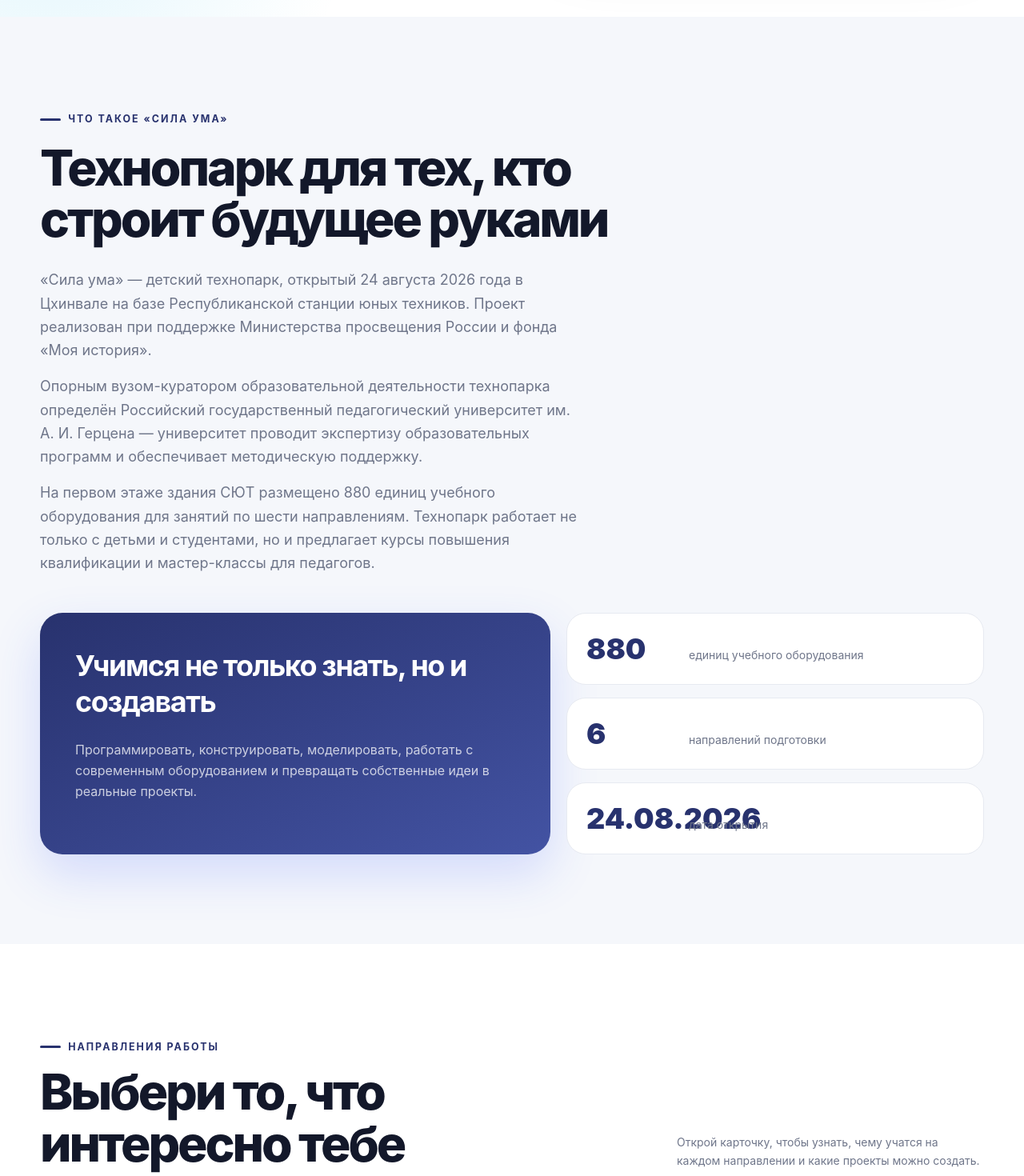
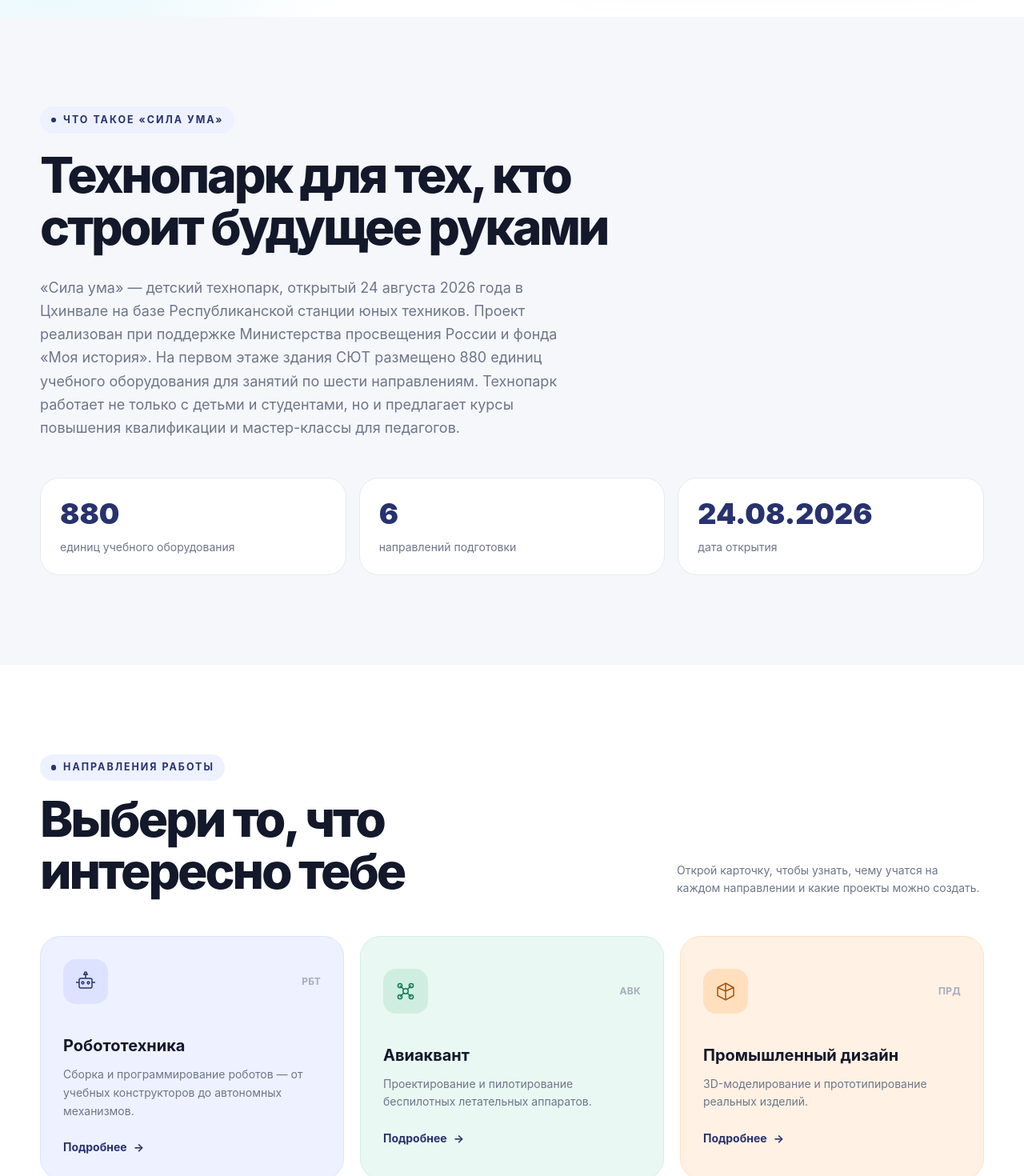
Before and after one commit to sila-uma/sila-uma.github.io, a Next.js app: page / in a window 1280 px wide. Shown: the part 780-2250 px from the top of the page at 80% size. Built offline with nearby package versions, Linux system fonts and the light colour scheme; a web font is replaced by a local one.

Commit message:
Refine content, directions, gallery and partner cards

```diff
--- a/content/news/2026-08-24-otkrytie-tehnoparka.md
+++ b/content/news/2026-08-24-otkrytie-tehnoparka.md
@@ -12,8 +12,6 @@
 
 На первом этаже здания станции разместили 880 единиц учебного оборудования для занятий по шести направлениям: робототехника, авиаквант, промышленный дизайн, лазерные технологии, IT и медиапроизводство. Подготовка помещений — ремонт, оснащение и обучение персонала — началась в декабре 2025 года.
 
-Опорным вузом-куратором образовательной деятельности технопарка Министерство просвещения России определило РГПУ им. А. И. Герцена: университет проведёт экспертизу образовательных программ и будет оказывать методическую поддержку проекту.
-
 Технопарк будет работать не только с детьми и студентами, но и предложит курсы повышения квалификации и мастер-классы для педагогов.
 
 *Источники: [ТАСС](https://tass.ru/obschestvo/28040717), [Sputnik Южная Осетия](https://sputnik-ossetia.ru/20260824/v-tskhinvale-otkrylsya-tekhnopark-sila-uma-40700647.html)*
--- a/content/settings/about.yml
+++ b/content/settings/about.yml
@@ -5,14 +5,6 @@
   «Сила ума» — детский технопарк, открытый 24 августа 2026 года в Цхинвале на
   базе Республиканской станции юных техников. Проект реализован при поддержке
   Министерства просвещения России и фонда «Моя история».
-
-
-  Опорным вузом-куратором образовательной деятельности технопарка определён
-  Российский государственный педагогический университет им. А. И. Герцена —
-  университет проводит экспертизу образовательных программ и обеспечивает
-  методическую поддержку.
-
-
   На первом этаже здания СЮТ размещено 880 единиц учебного оборудования для
   занятий по шести направлениям. Технопарк работает не только с детьми и
   студентами, но и предлагает курсы повышения квалификации и мастер-классы для
--- a/content/settings/contacts.yml
+++ b/content/settings/contacts.yml
@@ -1,10 +1,9 @@
 visible: true
 title: Контакты
 address: >-
-  Республиканская станция юных техников, г. Цхинвал, Республика Южная Осетия
-note: >-
-  Точный адрес, телефон и часы работы уточняются — заполните перед публикацией.
+  Республика Южная Осетия, г. Цхинвал, ул. Пушкина, 8
+note: ""
 phone: ""
-email: ""
+email: directord4@gmail.com
 vk: ""
 map_embed: ""
--- a/src/app/globals.css
+++ b/src/app/globals.css
@@ -71,13 +71,17 @@
   letter-spacing: 0.16em;
   line-height: 1.3;
   text-transform: uppercase;
+  padding: 0.55rem 0.85rem;
+  border-radius: 999px;
+  background: #eef1ff;
+  color: var(--color-blue);
 }
 
 .eyebrow::before {
   content: "";
-  width: 1.65rem;
-  height: 3px;
-  border-radius: 999px;
+  width: 0.42rem;
+  height: 0.42rem;
+  border-radius: 50%;
   background: currentColor;
 }
 
--- a/src/components/About.tsx
+++ b/src/components/About.tsx
@@ -19,19 +19,13 @@
             ))}
           </div>
         </div>
-        <div className="grid gap-5 lg:grid-cols-[1.1fr_.9fr]">
-          <div className="rounded-[1.75rem] bg-gradient-to-br from-[var(--color-blue)] to-[var(--color-violet)] p-8 text-white shadow-[0_24px_60px_rgba(54,89,255,.18)] md:p-11">
-            <h3 className="max-w-xl font-[family-name:var(--font-display)] text-3xl font-bold leading-tight tracking-[-0.04em] md:text-4xl">Учимся не только знать, но и создавать</h3>
-            <p className="mt-6 max-w-xl leading-relaxed text-white/75">Программировать, конструировать, моделировать, работать с современным оборудованием и превращать собственные идеи в реальные проекты.</p>
-          </div>
-          <div className="grid gap-4 sm:grid-cols-3 lg:grid-cols-1">
+        <div className="grid gap-4 sm:grid-cols-3">
           {about.stats.map((stat) => (
-            <div key={stat.label} className="grid grid-cols-[7rem_1fr] items-baseline gap-4 rounded-3xl border border-[var(--color-line)] bg-white p-6">
+            <div key={stat.label} className="rounded-3xl border border-[var(--color-line)] bg-white p-6">
               <div className="font-[family-name:var(--font-display)] text-3xl font-black text-[var(--color-blue)] md:text-4xl">{stat.value}</div>
-              <div className="text-sm leading-snug text-[var(--color-slate)]">{stat.label}</div>
+              <div className="mt-3 text-sm leading-snug text-[var(--color-slate)]">{stat.label}</div>
             </div>
           ))}
-          </div>
         </div>
       </div>
     </section>
--- a/src/components/Directions.tsx
+++ b/src/components/Directions.tsx
@@ -3,6 +3,24 @@
 import { useRef, useState } from "react";
 import type { Direction } from "@/lib/content";
 import { DIRECTION_ICONS } from "./icons";
+
+const CARD_STYLES = [
+  "border-[#dce2ff] bg-[#eef1ff]",
+  "border-[#d1efe3] bg-[#e9f8f2]",
+  "border-[#ffe0c2] bg-[#fff1e4]",
+  "border-[#e5d9ff] bg-[#f3edff]",
+  "border-[#d0eefb] bg-[#e9f8ff]",
+  "border-[#ffd7df] bg-[#ffedf1]",
+];
+
+const ICON_STYLES = [
+  "bg-[#dce2ff] text-[#28326e]",
+  "bg-[#cfeee1] text-[#167a55]",
+  "bg-[#ffdfbd] text-[#a6530b]",
+  "bg-[#e3d7ff] text-[#6543a8]",
+  "bg-[#cceefa] text-[#08769d]",
+  "bg-[#ffd5de] text-[#ad3551]",
+];
 
 export function Directions({ directions }: { directions: Direction[] }) {
   const [active, setActive] = useState<Direction | null>(null);
@@ -27,17 +45,18 @@
           <p className="max-w-sm text-sm leading-relaxed text-[var(--color-slate)]">Открой карточку, чтобы узнать, чему учатся на каждом направлении и какие проекты можно создать.</p>
         </div>
         <div className="grid gap-5 sm:grid-cols-2 lg:grid-cols-3">
-          {directions.map((d) => {
+          {directions.map((d, index) => {
             const Icon = DIRECTION_ICONS[d.icon] ?? DIRECTION_ICONS.code;
+            const palette = index % CARD_STYLES.length;
             return (
               <button
                 key={d.slug}
                 type="button"
                 onClick={() => open(d)}
-                className="group relative min-h-[19rem] cursor-pointer overflow-hidden rounded-[1.6rem] border border-[var(--color-line)] bg-[var(--color-paper-tint)] p-7 text-left transition duration-300 hover:-translate-y-1.5 hover:bg-white hover:shadow-[0_20px_50px_rgba(34,43,85,.10)]"
+                className={`group relative min-h-[19rem] cursor-pointer overflow-hidden rounded-[1.6rem] border p-7 text-left transition duration-300 hover:-translate-y-1.5 hover:shadow-[0_20px_50px_rgba(34,43,85,.10)] ${CARD_STYLES[palette]}`}
               >
                 <div className="mb-10 flex items-center justify-between">
-                  <span className="grid h-14 w-14 place-items-center rounded-2xl bg-[#e8edff] text-[var(--color-blue)] transition-transform group-hover:scale-105">
+                  <span className={`grid h-14 w-14 place-items-center rounded-2xl transition-transform group-hover:scale-105 ${ICON_STYLES[palette]}`}>
                     <Icon className="h-8 w-8" />
                   </span>
                   <span className="font-[family-name:var(--font-mono)] text-xs font-bold tracking-wide text-[#a7adbc]">{d.code}</span>
--- a/src/components/Gallery.tsx
+++ b/src/components/Gallery.tsx
@@ -1,6 +1,31 @@
+"use client";
+
+import { useEffect, useState } from "react";
 import type { GallerySettings } from "@/lib/content";
 
 export function Gallery({ gallery }: { gallery: GallerySettings }) {
+  const [active, setActive] = useState<number | null>(null);
+  const count = gallery.items.length;
+
+  const showPrevious = () => setActive((current) => current === null ? null : (current - 1 + count) % count);
+  const showNext = () => setActive((current) => current === null ? null : (current + 1) % count);
+
+  useEffect(() => {
+    if (active === null) return;
+    const previousOverflow = document.body.style.overflow;
+    document.body.style.overflow = "hidden";
+    const onKeyDown = (event: KeyboardEvent) => {
+      if (event.key === "Escape") setActive(null);
+      if (event.key === "ArrowLeft") showPrevious();
+      if (event.key === "ArrowRight") showNext();
+    };
+    window.addEventListener("keydown", onKeyDown);
+    return () => {
+      document.body.style.overflow = previousOverflow;
+      window.removeEventListener("keydown", onKeyDown);
+    };
+  }, [active, count]);
+
   return (
     <section id="gallery" className="bg-[#101426] py-20 text-white md:py-28">
       <div className="section-shell">
@@ -18,22 +43,42 @@
         ) : (
           <div className="grid gap-4 sm:grid-cols-2 md:auto-rows-[15rem] md:grid-cols-4">
             {gallery.items.map((item, i) => (
-              <figure
+              <button
                 key={i}
-                className={`group relative min-h-64 overflow-hidden rounded-3xl bg-white/10 ${i === 0 ? "md:col-span-2 md:row-span-2" : i === 3 ? "md:col-span-2" : ""}`}
+                type="button"
+                onClick={() => setActive(i)}
+                aria-label={`Открыть фотографию ${i + 1} из ${count}`}
+                className={`group relative min-h-64 cursor-zoom-in overflow-hidden rounded-3xl bg-white/10 ${i === 0 ? "md:col-span-2 md:row-span-2" : i === 3 ? "md:col-span-2" : ""}`}
               >
                 {/* eslint-disable-next-line @next/next/no-img-element */}
                 <img src={item.image} alt={item.caption ?? ""} className="h-full w-full object-cover transition duration-500 group-hover:scale-[1.03]" />
-                {item.caption && (
-                  <figcaption className="absolute inset-x-0 bottom-0 bg-gradient-to-t from-black/80 to-transparent px-5 pb-5 pt-12 text-sm text-white/90">
-                    {item.caption}
-                  </figcaption>
-                )}
-              </figure>
+              </button>
             ))}
           </div>
         )}
       </div>
+
+      {active !== null && count > 0 && (
+        <div
+          role="dialog"
+          aria-modal="true"
+          aria-label="Просмотр фотографий"
+          className="fixed inset-0 z-[100] grid place-items-center bg-[#080a14]/95 p-4 backdrop-blur-sm"
+          onClick={() => setActive(null)}
+        >
+          <button type="button" onClick={() => setActive(null)} aria-label="Закрыть галерею" className="absolute right-4 top-4 grid h-12 w-12 place-items-center rounded-full border border-white/20 bg-white/10 text-3xl text-white transition hover:bg-white/20">×</button>
+          <button type="button" onClick={(event) => { event.stopPropagation(); showPrevious(); }} aria-label="Предыдущая фотография" className="absolute left-3 top-1/2 grid h-12 w-12 -translate-y-1/2 place-items-center rounded-full border border-white/20 bg-white/10 text-2xl text-white transition hover:bg-white/20 sm:left-6">←</button>
+          {/* eslint-disable-next-line @next/next/no-img-element */}
+          <img
+            src={gallery.items[active].image}
+            alt={gallery.items[active].caption ?? ""}
+            className="max-h-[88vh] max-w-[88vw] rounded-2xl object-contain shadow-2xl"
+            onClick={(event) => event.stopPropagation()}
+          />
+          <button type="button" onClick={(event) => { event.stopPropagation(); showNext(); }} aria-label="Следующая фотография" className="absolute right-3 top-1/2 grid h-12 w-12 -translate-y-1/2 place-items-center rounded-full border border-white/20 bg-white/10 text-2xl text-white transition hover:bg-white/20 sm:right-6">→</button>
+          <span className="absolute bottom-5 font-[family-name:var(--font-mono)] text-sm text-white/65">{active + 1} / {count}</span>
+        </div>
+      )}
     </section>
   );
 }
--- a/src/components/Partners.tsx
+++ b/src/components/Partners.tsx
@@ -17,18 +17,18 @@
               href={p.url}
               target="_blank"
               rel="noreferrer"
-              className="soft-panel group flex flex-col items-center rounded-3xl p-6 text-center transition duration-300 hover:-translate-y-1 hover:border-[var(--color-blue)]"
+              aria-label={p.title}
+              title={p.title}
+              className="soft-panel group flex min-h-36 items-center justify-center rounded-3xl p-8 text-center transition duration-300 hover:-translate-y-1 hover:border-[var(--color-blue)]"
             >
               {p.logo ? (
                 /* eslint-disable-next-line @next/next/no-img-element */
-                <img src={p.logo} alt={p.title} className="mb-5 h-16 w-auto max-w-full object-contain transition-transform duration-300 group-hover:scale-105" />
+                <img src={p.logo} alt={p.title} className="h-20 w-auto max-w-full object-contain transition-transform duration-300 group-hover:scale-105" />
               ) : (
-                <span className="mb-5 grid h-16 min-w-28 place-items-center rounded-2xl bg-[var(--color-blue)] px-4 font-[family-name:var(--font-display)] text-sm font-black tracking-wide text-white transition-transform duration-300 group-hover:scale-105">
+                <span className="grid h-20 min-w-32 place-items-center rounded-2xl bg-[var(--color-blue)] px-4 font-[family-name:var(--font-display)] text-sm font-black tracking-wide text-white transition-transform duration-300 group-hover:scale-105">
                   МОН РЮО
                 </span>
               )}
-              <span className="text-sm font-medium">{p.title}</span>
-              <span className="text-xs text-[var(--color-slate)] mt-2 leading-relaxed">{p.body}</span>
             </a>
           ))}
         </div>
```
